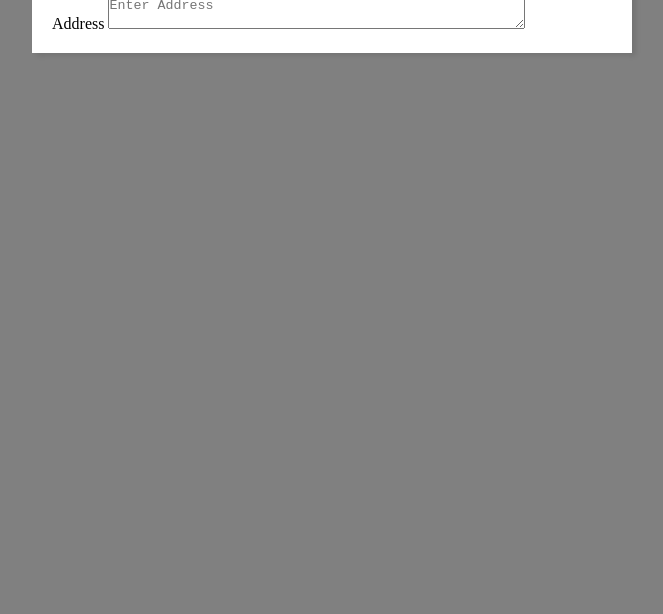
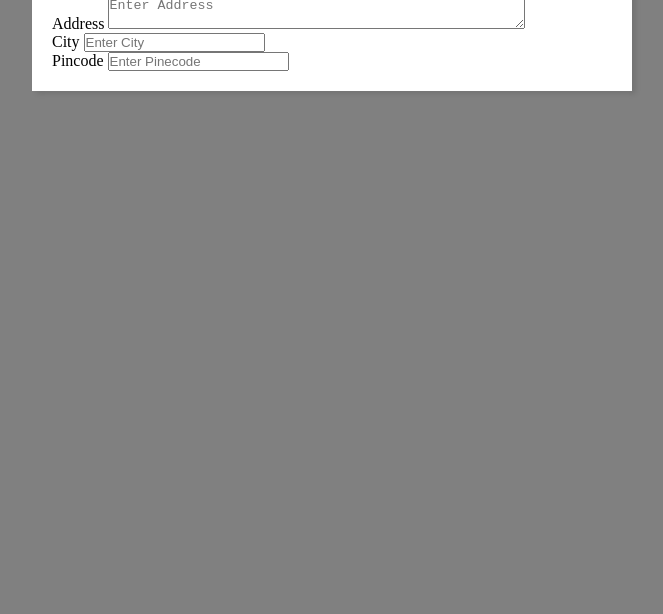
Before and after one commit to Srilekha-Paul/job-application, a plain HTML site: page index.html in a window 1280 px wide. Shown: the part 186-800 px from the top of the page, without its empty margins (308-971 px from the left). Drawn offline with Linux system fonts and the light colour scheme.

Commit message:
add html2

```diff
--- a/index.html
+++ b/index.html
@@ -48,9 +48,24 @@
                         </select>
                     </div>
                     <div class="form_controll">
-                        <label for="Address">Address</label>
-                        <textarea name="Address" id="Address"  row="4" cols="50" placeholder="Enter Address"></textarea>
+                        <label for="address">Address</label>
+                        <textarea name="address" id="address"  row="4" cols="50" placeholder="Enter Address"></textarea>
 
+                    </div>
+                     <div class="form_controll">
+                        <label for="city">City</label>
+                        <input
+                        id="city"
+                        name="city"
+                         placeholder="Enter City">
+                    </div>
+                     <div class="form_controll">
+                        <label for="pincode">Pincode</label>
+                        <input
+                        type="number"
+                        id="pincode"
+                        name="pincode"
+                         placeholder="Enter Pinecode">
                     </div>
                 </div>
             </form>
```
